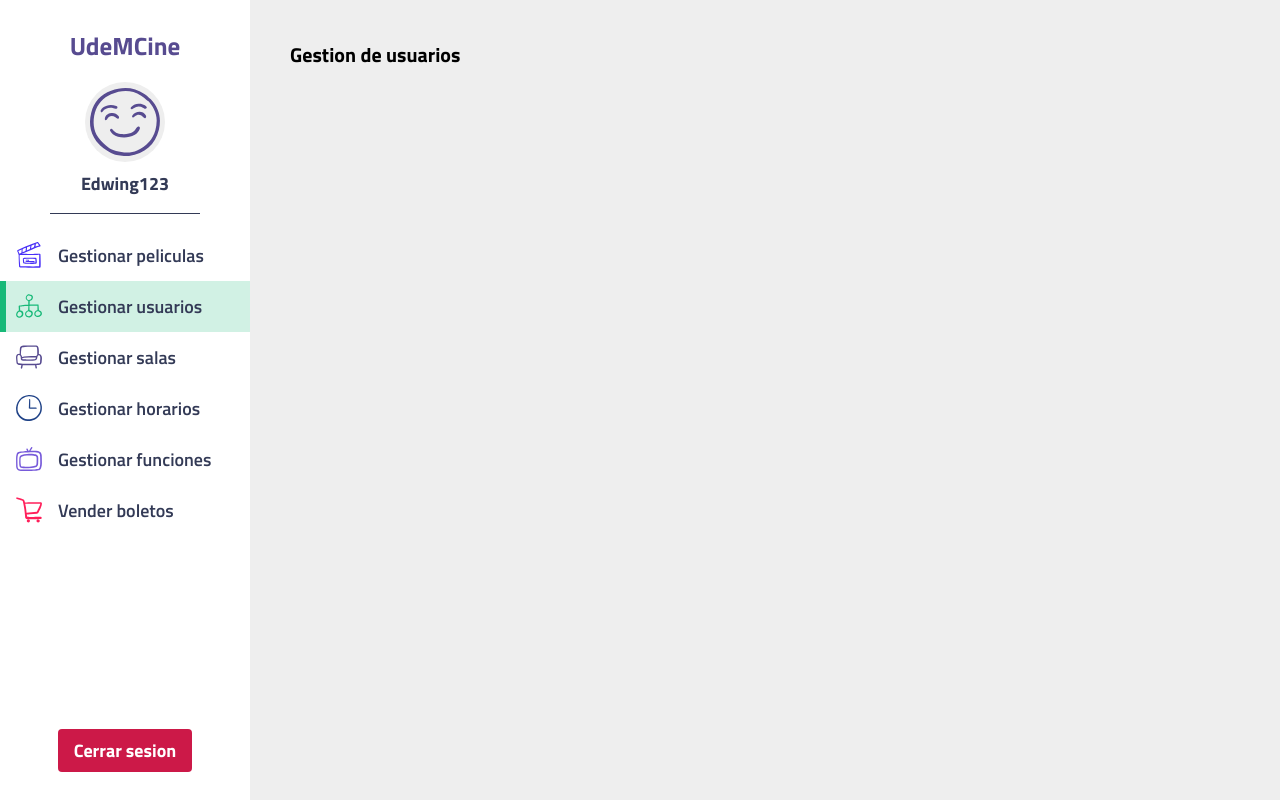
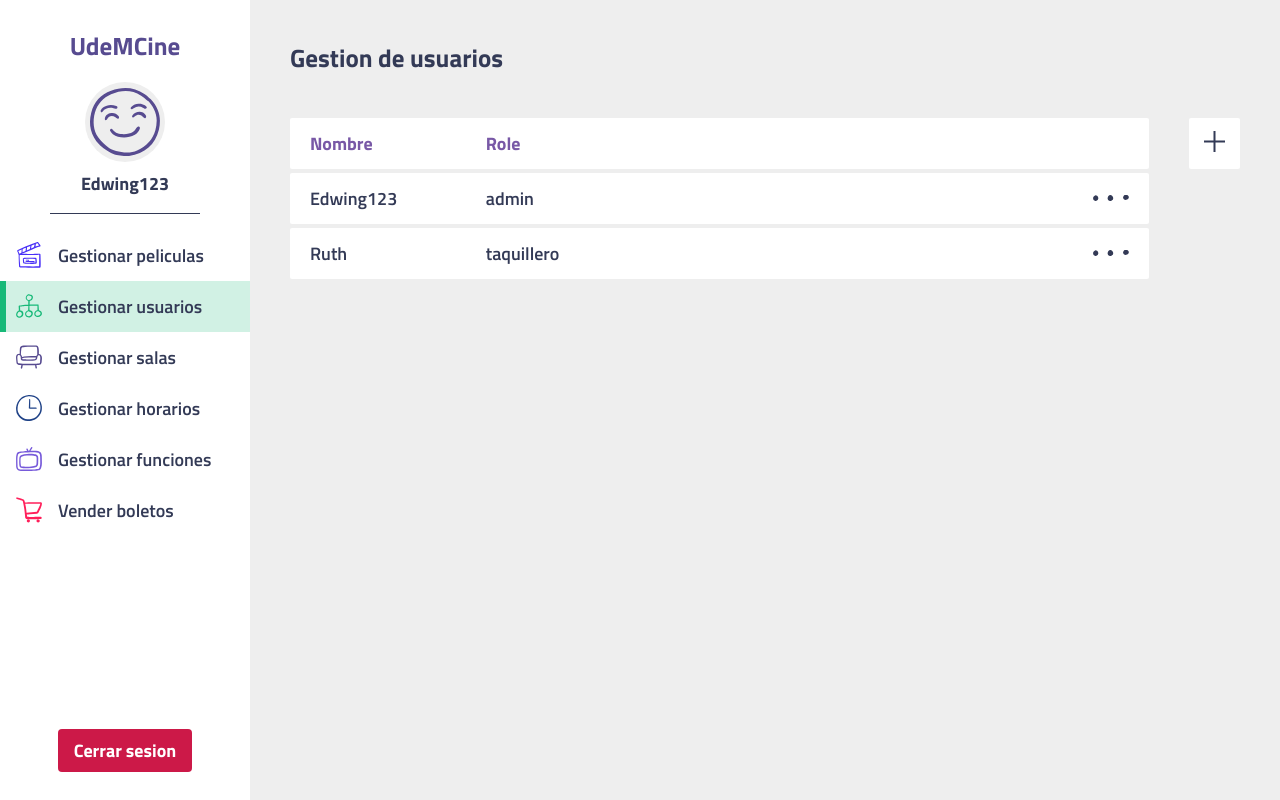
Before and after one commit to Edwing123/udem-cine-frontend, a React (Vite) app: page /users in a window 1280 px wide. Built offline with nearby package versions, Linux system fonts and the light colour scheme.

Commit message:
feat: implement design for users related pages

```diff
--- a/src/App.tsx
+++ b/src/App.tsx
@@ -3,13 +3,18 @@ import { Routes, Route } from 'react-router-dom'
 import { globalStyles } from '@config/stitches.config'
 
 const Home = lazy(() => import('@pages/home'))
+
 const Movies = lazy(() => import('@pages/movies/index'))
 const MoviesCreate = lazy(() => import('@pages/movies/create'))
 const MoviesEdit = lazy(() => import('@pages/movies/edit'))
+
+const Users = lazy(() => import('@pages/users/index'))
+const UsersCreate = lazy(() => import('@pages/users/create'))
+const UsersEdit = lazy(() => import('@pages/users/edit'))
+
 const Rooms = lazy(() => import('@pages/rooms/index'))
 const Schedules = lazy(() => import('@pages/schedules/index'))
 const Functions = lazy(() => import('@pages/functions/index'))
-const Users = lazy(() => import('@pages/users/index'))
 const Login = lazy(() => import('@pages/login'))
 
 const App = () => {
@@ -61,6 +66,22 @@ const App = () => {
                             </Suspense>
                         }
                     />
+                    <Route
+                        path='users/create'
+                        element={
+                            <Suspense>
+                                <UsersCreate />
+                            </Suspense>
+                        }
+                    />
+                    <Route
+                        path='users/edit/:user_id'
+                        element={
+                            <Suspense>
+                                <UsersEdit />
+                            </Suspense>
+                        }
+                    />
 
                     {/* Rooms */}
                     <Route
--- /dev/null
+++ b/src/pages/users/common.tsx
@@ -0,0 +1,36 @@
+import { Select } from '@components/controls'
+import { Cell, Row } from '@components/table'
+import { roles } from './data.json'
+
+const { nameWidth, roleWidth, passwordWidth } = {
+    nameWidth: '20%',
+    roleWidth: '20%',
+    passwordWidth: '20%'
+}
+
+export const columnsWidth = {
+    nameWidth,
+    roleWidth,
+    passwordWidth
+}
+
+export const TableHeaders = () => {
+    return (
+        <Row>
+            <Cell type='header' width={nameWidth}>
+                Nombre
+            </Cell>
+            <Cell type='header' width={roleWidth}>
+                Role
+            </Cell>
+        </Row>
+    )
+}
+
+export const roleOptions = roles.map((role) => {
+    return (
+        <Select.Item value={role} key={role}>
+            <Select.ItemText>{role}</Select.ItemText>
+        </Select.Item>
+    )
+})
--- /dev/null
+++ b/src/pages/users/create.tsx
@@ -0,0 +1,101 @@
+import { useNavigate } from 'react-router-dom'
+import { ChangeEvent, useState } from 'react'
+import PageTitle from '@components/PageTitle'
+import { Table, Row, Cell } from '@components/table'
+import { Input, Select } from '@components/controls'
+import Button from '@components/Button'
+import type { NewUser } from '@typ/data'
+import ActionsButtons from '@components/pages/ActionsButtons'
+import { roleOptions, columnsWidth } from './common'
+
+const { nameWidth, roleWidth, passwordWidth } = columnsWidth
+
+export const TableHeaders = () => {
+    return (
+        <Row>
+            <Cell type='header' width={nameWidth}>
+                Nombre
+            </Cell>
+            <Cell type='header' width={roleWidth}>
+                Role
+            </Cell>
+            <Cell type='header' width={passwordWidth}>
+                Contraseña
+            </Cell>
+        </Row>
+    )
+}
+
+const Create = () => {
+    const navigateTo = useNavigate()
+
+    const [{ name, role, password }, setState] = useState<NewUser>({
+        name: '',
+        role: '',
+        password: ''
+    })
+
+    const handleInputChange = (e: ChangeEvent<HTMLInputElement>) => {
+        const name = e.target.name
+        const value = e.target.value
+
+        setState((s) => ({ ...s, [name]: value }))
+    }
+
+    const handleRoleChange = (v: string) => {
+        setState((s) => ({ ...s, role: v }))
+    }
+
+    return (
+        <>
+            <PageTitle>Crear usuario</PageTitle>
+
+            <Table>
+                <TableHeaders />
+
+                <Row>
+                    <Cell width={nameWidth} type='text'>
+                        <Input
+                            type='text'
+                            placeholder='Nombre'
+                            spellCheck='false'
+                            value={name}
+                            name='name'
+                            onChange={handleInputChange}
+                        />
+                    </Cell>
+
+                    <Cell width={roleWidth}>
+                        <Select.Container
+                            onChange={handleRoleChange}
+                            value={role}
+                            label='Selecciona un role'
+                        >
+                            {roleOptions}
+                        </Select.Container>
+                    </Cell>
+
+                    <Cell width={passwordWidth} type='text'>
+                        <Input
+                            type='text'
+                            placeholder='Contraseña'
+                            spellCheck='false'
+                            value={password}
+                            name='password'
+                            onChange={handleInputChange}
+                        />
+                    </Cell>
+                </Row>
+            </Table>
+
+            <ActionsButtons>
+                <Button type='success'>Crear</Button>
+                <Button onClick={() => navigateTo('/users')} type='danger'>
+                    Cancelar
+                </Button>
+            </ActionsButtons>
+        </>
+    )
+}
+
+export default Create
--- /dev/null
+++ b/src/pages/users/data.json
@@ -0,0 +1,3 @@
+{
+    "roles": ["admin", "taquillero"]
+}
--- /dev/null
+++ b/src/pages/users/edit.tsx
@@ -0,0 +1,75 @@
+import { useNavigate, useParams } from 'react-router-dom'
+import type { ChangeEvent } from 'react'
+import { useState } from 'react'
+import PageTitle from '@components/PageTitle'
+import { Table, Row, Cell } from '@components/table'
+import Button from '@components/Button'
+import { UpdateUser } from '@typ/data'
+import { Input, Select } from '@components/controls'
+import ActionsButtons from '@components/pages/ActionsButtons'
+import { TableHeaders, roleOptions, columnsWidth } from './common'
+
+const { nameWidth, roleWidth } = columnsWidth
+
+const Edit = () => {
+    const { user_id } = useParams<{ user_id: string }>()
+    const navigateTo = useNavigate()
+
+    const [{ name, role }, setState] = useState<UpdateUser>({
+        name: '',
+        role: ''
+    })
+
+    const handleInputChange = (e: ChangeEvent<HTMLInputElement>) => {
+        const name = e.target.name
+        const value = e.target.value
+
+        setState((s) => ({ ...s, [name]: value }))
+    }
+
+    const handleClasificationChange = (v: string) => {
+        setState((s) => ({ ...s, classification: v }))
+    }
+
+    return (
+        <>
+            <PageTitle>Editar usuario (id={user_id!})</PageTitle>
+
+            <Table>
+                <TableHeaders />
+
+                <Row>
+                    <Cell width={nameWidth} type='text'>
+                        <Input
+                            type='text'
+                            placeholder='Nombre'
+                            spellCheck='false'
+                            value={name}
+                            name='name'
+                            onChange={handleInputChange}
+                        />
+                    </Cell>
+
+                    <Cell width={roleWidth}>
+                        <Select.Container
+                            onChange={handleClasificationChange}
+                            value={role}
+                            label='Selecciona un role'
+                        >
+                            {roleOptions}
+                        </Select.Container>
+                    </Cell>
+                </Row>
+            </Table>
+
+            <ActionsButtons>
+                <Button type='success'>Guardar</Button>
+                <Button onClick={() => navigateTo('/users')} type='danger'>
+                    Cancelar
+                </Button>
+            </ActionsButtons>
+        </>
+    )
+}
+
+export default Edit
--- a/src/pages/users/index.tsx
+++ b/src/pages/users/index.tsx
@@ -1,5 +1,83 @@
+import { FC } from 'react'
+import { useNavigate } from 'react-router-dom'
+import PageTitle from '@components/PageTitle'
+import testUsers from './testUsers.json'
+import type { User } from '@typ/data'
+import { TableHeaders, columnsWidth } from './common'
+import Divider from '@components/pages/Divider'
+import * as pagesUtils from '@utils/pages'
+import {
+    Table,
+    Row,
+    Cell,
+    Add as AddButton,
+    OptionsMenu
+} from '@components/table'
+
+const { nameWidth, roleWidth } = columnsWidth
+
+type UsersRowsProps = {
+    users: User[]
+    onEdit: (id: number) => () => void
+    onDelete: (id: number) => () => void
+}
+
+const UsersRows: FC<UsersRowsProps> = ({ users, onEdit, onDelete }) => {
+    return (
+        <>
+            {users.map(({ id, name, role }) => {
+                return (
+                    <Row key={id}>
+                        <Cell width={nameWidth} type='text'>
+                            {name}
+                        </Cell>
+
+                        <Cell width={roleWidth} type='text'>
+                            {role}
+                        </Cell>
+                        <OptionsMenu
+                            title='Opciones'
+                            onEdit={onEdit(id)}
+                            onDelete={onDelete(id)}
+                        />
+                    </Row>
+                )
+            })}
+        </>
+    )
+}
+
 const Users = () => {
-    return <h1>Gestion de usuarios</h1>
+    const navigateTo = useNavigate()
+
+    const goToCreateMovie = () => {
+        navigateTo('/users/create')
+    }
+
+    const onEdit = pagesUtils.id((id: number) => {
+        navigateTo(`/users/edit/${id}`)
+    })
+
+    const onDelete = pagesUtils.id((id: number) => {})
+
+    return (
+        <>
+            <PageTitle>Gestion de usuarios</PageTitle>
+
+            <Divider>
+                <Table>
+                    <TableHeaders />
+                    <UsersRows
+                        users={testUsers}
+                        onEdit={onEdit}
+                        onDelete={onDelete}
+                    />
+                </Table>
+
+                <AddButton title='Agregar usuario' onClick={goToCreateMovie} />
+            </Divider>
+        </>
+    )
 }
 
 export default Users
--- /dev/null
+++ b/src/pages/users/testUsers.json
@@ -0,0 +1,12 @@
+[
+    {
+        "id": 1,
+        "name": "Edwing123",
+        "role": "admin"
+    },
+    {
+        "id": 2,
+        "name": "Ruth",
+        "role": "taquillero"
+    }
+]
```
Also changed, not shown: src/types/data.ts (+17 -0 lines).
